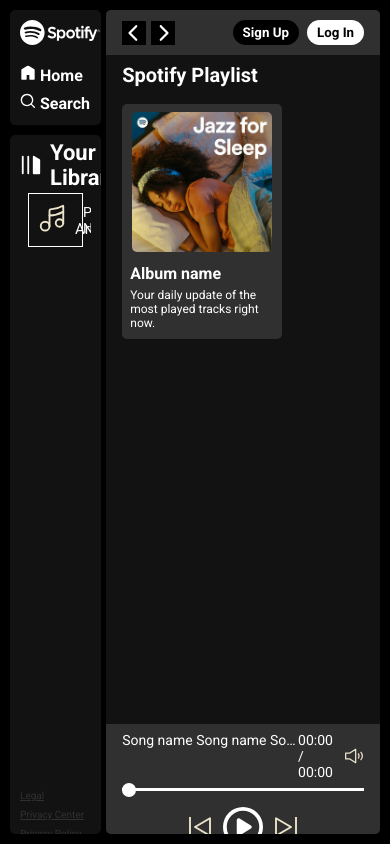
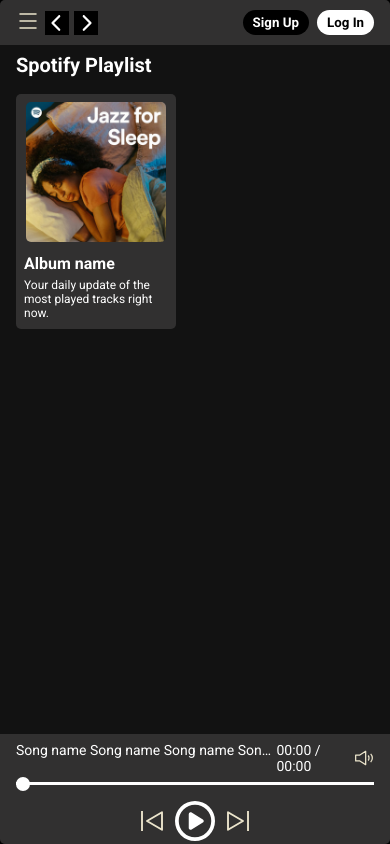
Before and after one commit to sheikh92areeb/spotify-clone, a plain HTML site: page index.html in a window 390 px wide. Drawn offline with Linux system fonts and the light colour scheme.

Commit message:
Update style.css

```diff
--- a/css/style.css
+++ b/css/style.css
@@ -392,3 +392,24 @@ a {
     width: 30px;
     height: 30px;
 }
+
+@media screen and (max-width: 1200px) {
+    .main-container {
+        position: relative;
+        padding: unset;
+    }
+    .left {
+        background-color: var(--body-color);
+        position: absolute;
+        left: -100%;
+        z-index: 9999;
+        transition: var(--transition);
+    }
+    .right {
+        width: 100%;
+    }
+
+    .hamburger {
+        display: block;
+    }
+}
```
